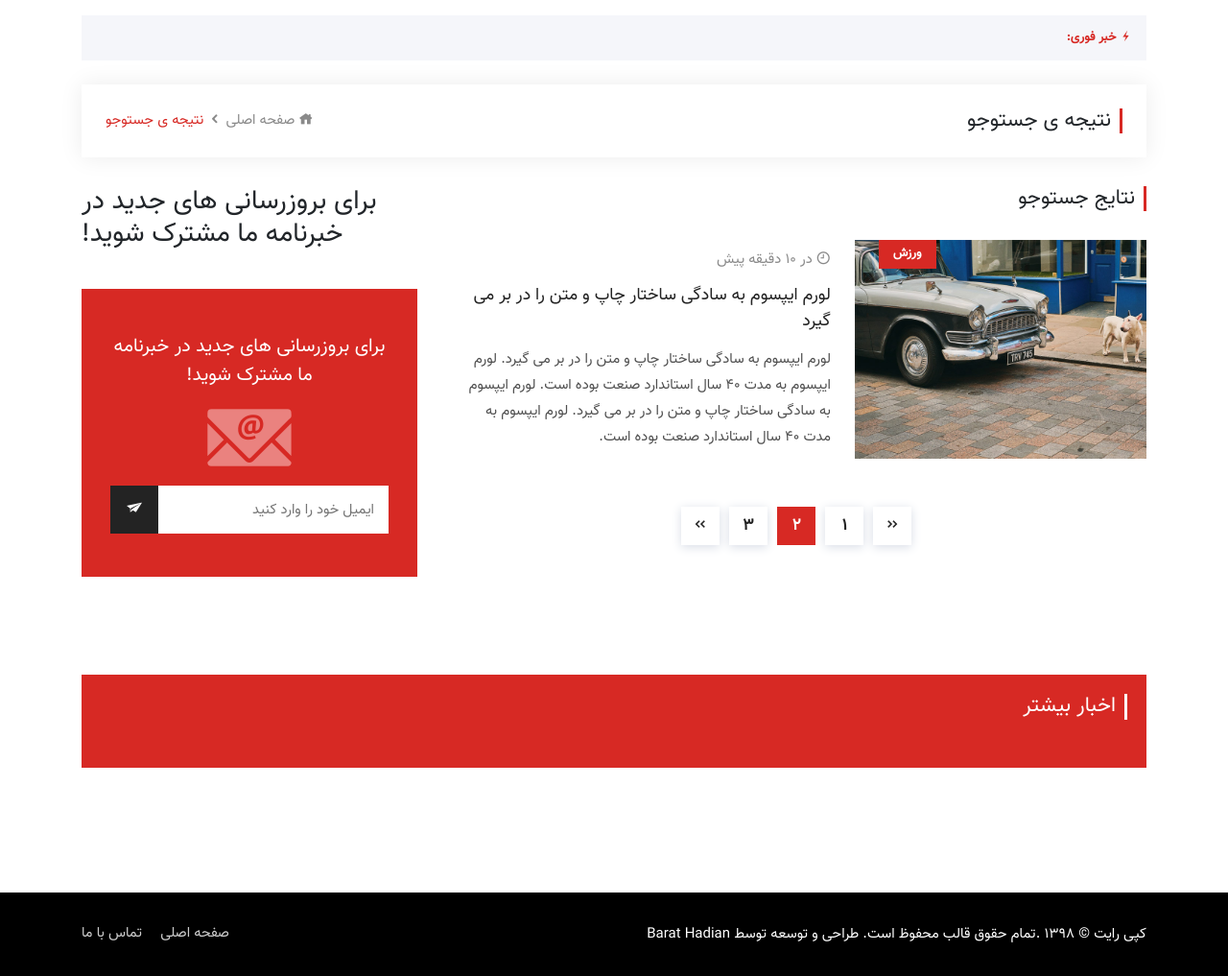
After one commit to MSA2001/News-Blog, a Django app: template Blog/templates/Blog/result.html in a window 1280 px wide. The commit adds this page. Shown: the part 334-1351 px from the top of the page at 96% size. Run offline with Django 3.2, Linux system fonts and the light colour scheme; the template is opened without the code that fills it, so the values that code supplies are empty; some libraries are stand-ins or nearby versions; some web fonts are replaced.

Commit message:
result template added

```diff
--- a/Blog/templates/Blog/index-7.html
+++ b/Blog/templates/Blog/index-7.html
@@ -92,7 +92,7 @@
                                 <form>
                                     <span class="nav-search-close-button" tabindex="0">✕</span>
                                     <div class="nav-search-inner">
-                                        <input type="text" name="search" placeholder="جستجو کنید ....">
+                                        <input type="text" name="q" placeholder="جستجو کنید ....">
                                     </div>
                                 </form>
                                 </div>
--- /dev/null
+++ b/Blog/templates/Blog/result.html
@@ -0,0 +1,202 @@
+{% load static %}
+<!doctype html>
+<html lang="fa">
+
+
+<head>
+        <!-- Required meta tags -->
+        <meta charset="utf-8">
+        <meta name="viewport" content="width=device-width, initial-scale=1, shrink-to-fit=no">
+        <meta name="keywords" content="HTML5,CSS3,HTML,Template,multi-page,Sinmun - News and Magazine HTML Template" >
+        <meta name="description" content="Sinmun - News and Magazine HTML Template">
+        <meta name="author" content="Barat Hadian">
+
+        <!-- Bootstrap Min CSS -->
+        <link rel="stylesheet" href="{% static 'assets/css/bootstrap.min.css' %}">
+        <!-- Animate Min CSS -->
+        <link rel="stylesheet" href="{% static 'assets/css/animate.min.css' %}">
+        <!-- IcoFont Min CSS -->
+        <link rel="stylesheet" href="{% static 'assets/css/icofont.min.css' %}">
+        <!-- MeanMenu CSS -->
+        <link rel="stylesheet" href="{% static 'assets/css/meanmenu.css' %}">
+        <!-- Owl Carousel Min CSS -->
+        <link rel="stylesheet" href="{% static 'assets/css/owl.carousel.min.css' %}">
+        <!-- Magnific Popup Min CSS -->
+        <link rel="stylesheet" href="{% static 'assets/css/magnific-popup.min.css' %}">
+        <!-- Style CSS -->
+        <link rel="stylesheet" href="{% static 'assets/css/style.css' %}">
+        <!-- RTL CSS -->
+        <link rel="stylesheet" href="{% static 'assets/css/rtl.css' %}">
+        <!-- Responsive CSS -->
+        <link rel="stylesheet" href="{% static 'assets/css/responsive.css' %}">
+
+        <title>Sinmun - قالب HTML سینون , پوسته چندمنظوره سایت اخبار و مجله خبری</title>
+
+        <link rel="icon" type="image/png" href="{% static 'assets/img/favicon.png' %}">
+    </head>
+
+    <body>
+
+        <!-- Start Header Area -->
+        <header class="header-area">
+            <!-- Start Navbar Area -->
+            <div class="navbar-area">
+                <div class="sinmun-mobile-nav">
+                    <div class="logo">
+                        <a href="{% url 'blog:home' %}"><img src="{% static 'assets/img/logo.png' %}" alt="logo"></a>
+                    </div>
+                </div>
+
+                <div class="sinmun-nav">
+                    <div class="container">
+                        <nav class="navbar navbar-expand-md navbar-light">
+                            <a class="navbar-brand" href="{% url 'blog:home' %}"><img src="{% static 'assets/img/logo.png' %}" alt="logo"></a>
+
+                            <div class="collapse navbar-collapse mean-menu" id="navbarSupportedContent">
+                                <ul class="navbar-nav">
+                                    <li class="nav-item"><a href="{% url 'blog:home' %}" class="nav-link">صفحه اصلی</a>
+
+                                    </li>
+
+                                    <li class="nav-item"><a href="{% url 'blog:cat_lifestyle' %}" class="nav-link">سبک زندگی</a></li>
+
+                                    <li class="nav-item"><a href="{% url 'blog:cat_tech' %}" class="nav-link">فناوری</a></li>
+
+                                    <li class="nav-item"><a href="{% url 'blog:cat_travel' %}" class="nav-link">مسافرت</a></li>
+
+                                    <li class="nav-item"><a href="{% url 'blog:contact' %}" class="nav-link active">تماس با ما</a>
+
+                                    </li>
+                                </ul>
+
+                                <div class="others-options">
+                                    <ul>
+                                        <li><a href="login.html"><i class="icofont-user-alt-5"></i></a></li>
+                                        <li class="header-search">
+                                            <div class="nav-search">
+                                                <div class="nav-search-button">
+                                                    <i class="icofont-ui-search"></i>
+                                                </div>
+
+                                                <form>
+                                                    <span class="nav-search-close-button" tabindex="0">✕</span>
+                                                    <div class="nav-search-inner">
+                                                        <input type="text" name="search" placeholder="جستجو کنید ....">
+                                                    </div>
+                                                </form>
+                                            </div>
+                                        </li>
+                                    </ul>
+                                </div>
+                            </div>
+                        </nav>
+                    </div>
+                </div>
+            </div>
+            <!-- End Navbar Area -->
+
+            <!-- Start Breaking News -->
+           {% include 'includes/breakingnews.html' %}
+            <!-- End Breaking News -->
+        </header>
+        <!-- End Header Area -->
+
+        <!-- Start Page Title Area -->
+        <div class="page-title-area">
+            <div class="container">
+                <div class="page-title-content">
+                    <h2>نتیجه ی جستوجو</h2>
+
+                    <ul>
+                        <li><a href="{% url 'blog:home' %}"><i class="icofont-home"></i> صفحه اصلی</a></li>
+                        <li><i class="icofont-rounded-left"></i></li>
+                        <li>نتیجه ی جستوجو</li>
+                    </ul>
+                </div>
+            </div>
+        </div>
+        <!-- End Page Title Area -->
+
+        <!-- Start All Category News Area -->
+        <section class="all-category-news ptb-40 pt-0">
+            <div class="container">
+                <div class="row">
+                    <div class="col-lg-8 col-md-12">
+                        <div class="section-title">
+                            <h2>نتایج جستوجو</h2>
+                        </div>
+
+                        <div class="single-category-news">
+                            <div class="row m-0 align-items-center">
+                                <div class="col-lg-5 col-md-6 p-0">
+                                    <div class="category-news-image">
+                                        <a href="#"><img src="{% static 'assets/img/1.jpg' %}" alt="image"></a>
+
+                                        <div class="tags">
+                                            <a href="#">ورزش</a>
+                                        </div>
+                                    </div>
+                                </div>
+
+                                <div class="col-lg-7 col-md-6">
+                                    <div class="category-news-content">
+                                        <span><i class="icofont-clock-time"></i> در 10 دقیقه پیش</span>
+                                        <h3><a href="#">لورم ایپسوم به سادگی ساختار چاپ و متن را در بر می گیرد</a></h3>
+                                        <p>لورم ایپسوم به سادگی ساختار چاپ و متن را در بر می گیرد. لورم ایپسوم به مدت 40 سال استاندارد صنعت بوده است. لورم ایپسوم به سادگی ساختار چاپ و متن را در بر می گیرد. لورم ایپسوم به مدت 40 سال استاندارد صنعت بوده است.</p>
+                                    </div>
+                                </div>
+                            </div>
+                        </div>
+
+                        <div class="pagination-area">
+                            <a href="#" class="prev page-numbers"><i class="icofont-double-right"></i></a>
+                            <a href="#" class="page-numbers">1</a>
+                            <span class="page-numbers current" aria-current="page">2</span>
+                            <a href="#" class="page-numbers">3</a>
+                            <a href="#" class="next page-numbers"><i class="icofont-double-left"></i></a>
+                        </div>
+                    </div>
+
+                    <div class="col-lg-4 col-md-12">
+                            <div class="newsletter-box-inner">
+                                <h3>برای بروزرسانی های جدید در خبرنامه ما مشترک شوید!</h3>
+                                {% include 'includes/newsletter.html' %}
+                            </div>
+                        </div>
+                    </div>
+                </div>
+            </div>
+        </section>
+        <!-- End All Category News Area -->
+
+        {% include 'includes/footer.html' %}
+        <!-- End Footer Area -->
+
+        <div class="go-top"><i class="icofont-swoosh-up"></i></div>
+
+        <!-- Jquery Min JS -->
+        <script src="{% static 'assets/js/jquery.min.js' %}"></script>
+        <!-- Popper Min JS -->
+        <script src="{% static 'assets/js/popper.min.js' %}"></script>
+        <!-- Bootstrap Min JS -->
+        <script src="{% static 'assets/js/bootstrap.min.js' %}"></script>
+        <!-- MeanMenu JS -->
+        <script src="{% static 'assets/js/jquery.meanmenu.js' %}"></script>
+        <!-- MixItUp Min JS -->
+        <script src="{% static 'assets/js/mixitup.min.js' %}"></script>
+        <!-- Owl Carousel Min JS -->
+        <script src="{% static 'assets/js/owl.carousel.min.js' %}"></script>
+        <!-- Magnific Popup Min JS -->
+        <script src="{% static 'assets/js/jquery.magnific-popup.min.js' %}"></script>
+        <!-- Form Validator Min JS -->
+        <script src="{% static 'assets/js/form-validator.min.js' %}"></script>
+        <!-- Contact Form Script JS -->
+        <script src="{% static 'assets/js/contact-form-script.js' %}"></script>
+        <!-- ajaxChimp Min JS -->
+        <script src="{% static 'assets/js/jquery.ajaxchimp.min.js' %}"></script>
+        <!-- Main JS -->
+        <script src="{% static 'assets/js/main.js' %}"></script>
+    </body>
+
+
+</html>
--- a/Blog/urls.py
+++ b/Blog/urls.py
@@ -9,6 +9,7 @@
     path('technology/', views.cat_tech, name='cat_tech'),
     path('travel/', views.cat_travel, name='cat_travel'),
     path('contact/', views.contact, name='contact'),
+    path('search', views.search, name='search'),
     path('login/', views.signin, name='signin'),
     path('register/', views.register, name='register'),
     path('logout/', views.user_logout, name='logout'),
--- a/Blog/views.py
+++ b/Blog/views.py
@@ -35,6 +35,10 @@
 def detail(request, id):
     article = Article.objects.get(id=id)
     return render(request, 'Blog/detail.html', {'article': article})
+
+
+def search(request):
+    return render(request,'Blog/result.html')
 
 
 def cat_lifestyle(request):
```
